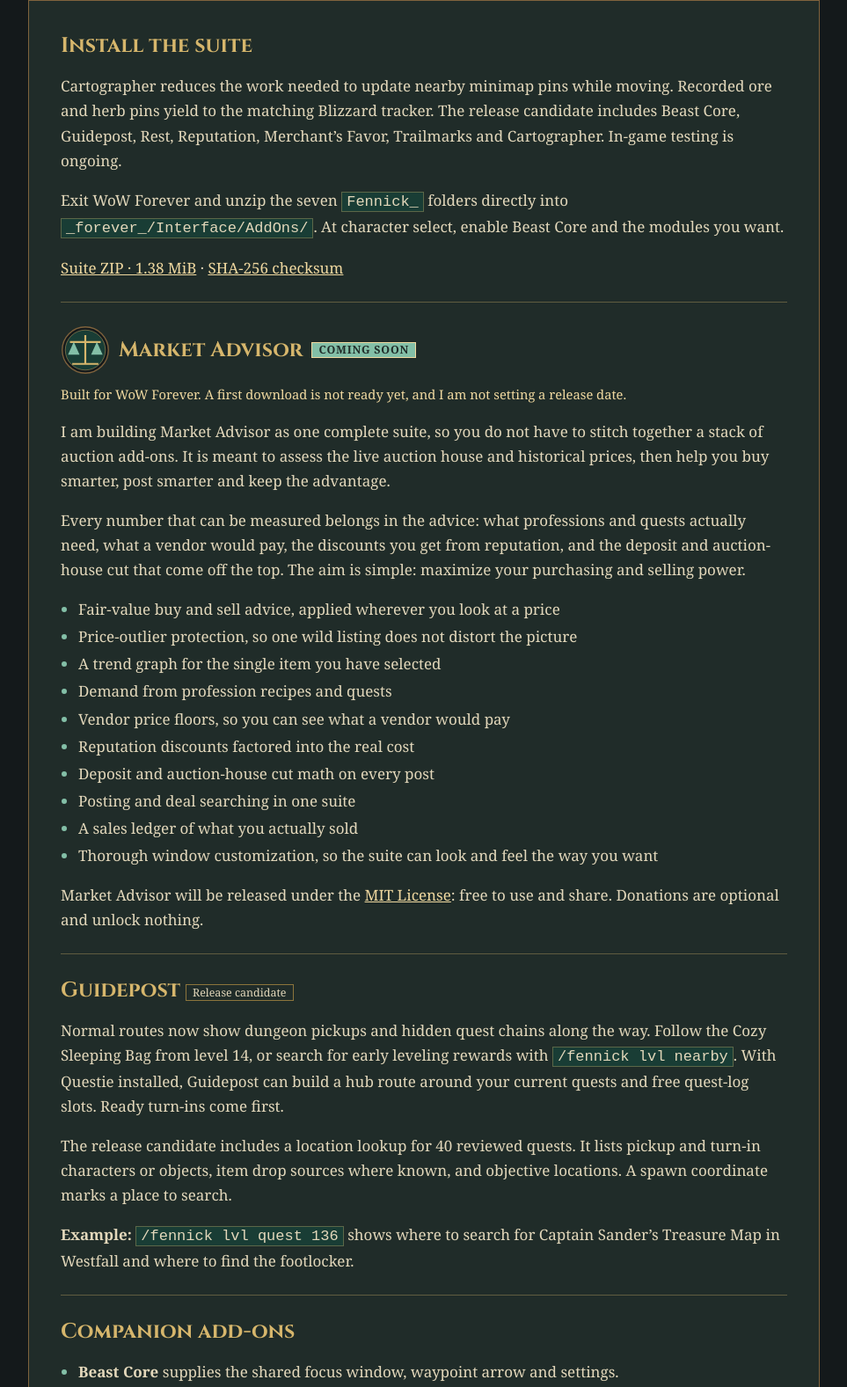
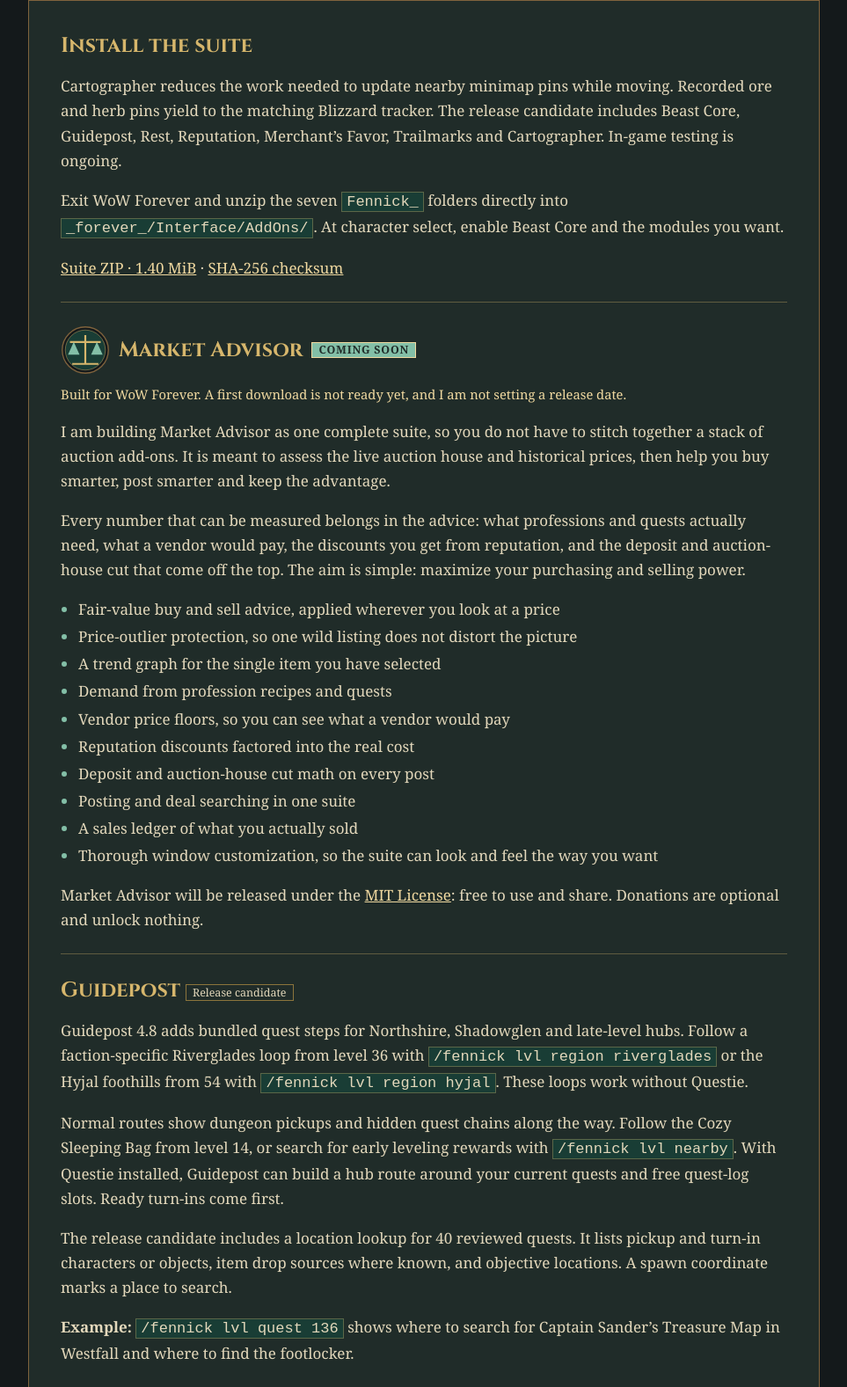
Before and after one commit to Dagodeiwos/fennick-releases, a plain HTML site: page site/index.html in a window 1280 px wide. Shown: the part 977-2554 px from the top of the page at 88% size, without its empty margins (158-1121 px from the left). Drawn offline with Linux system fonts and the light colour scheme.

Commit message:
Publish Guidepost 4.8.0 and seven-module suite RC6

```diff
--- a/site/index.html
+++ b/site/index.html
@@ -36,7 +36,7 @@
   </div>
   <h1 class="sr-only">Fennick's Addons</h1>
   <p class="lede">Explore quest routes, track your progress, and follow the development of Market Advisor for WoW Forever.</p>
-  <p class="cta"><a class="btn btn-big" href="/downloads/Fennick-Suite-2026.11-rc5.zip" download>Download suite · 2026.11 RC5</a> <a class="btn" href="#guidepost">Guidepost and companion add-ons</a> <a class="btn" href="https://ko-fi.com/J5M529GC4X" target="_blank" rel="noopener">Support on Ko-fi<span class="sr-only"> (opens in a new tab)</span></a></p>
+  <p class="cta"><a class="btn btn-big" href="/downloads/Fennick-Suite-2026.11-rc6.zip" download>Download suite · 2026.11 RC6</a> <a class="btn" href="#guidepost">Guidepost and companion add-ons</a> <a class="btn" href="https://ko-fi.com/J5M529GC4X" target="_blank" rel="noopener">Support on Ko-fi<span class="sr-only"> (opens in a new tab)</span></a></p>
   <p class="tag">Market Advisor is coming soon. All Fennick add-ons are free.</p>
 </header>
 <main class="panel">
@@ -44,7 +44,7 @@
     <h2>Install the suite</h2>
     <p>Cartographer reduces the work needed to update nearby minimap pins while moving. Recorded ore and herb pins yield to the matching Blizzard tracker. The release candidate includes Beast Core, Guidepost, Rest, Reputation, Merchant’s Favor, Trailmarks and Cartographer. In-game testing is ongoing.</p>
     <p>Exit WoW Forever and unzip the seven <code>Fennick_</code> folders directly into <code>_forever_/Interface/AddOns/</code>. At character select, enable Beast Core and the modules you want.</p>
-    <p><a class="link" href="/downloads/Fennick-Suite-2026.11-rc5.zip" download>Suite ZIP · 1.38 MiB</a> · <a class="link" href="/downloads/Fennick-Suite-2026.11-rc5.zip.sha256">SHA-256 checksum</a></p>
+    <p><a class="link" href="/downloads/Fennick-Suite-2026.11-rc6.zip" download>Suite ZIP · 1.40 MiB</a> · <a class="link" href="/downloads/Fennick-Suite-2026.11-rc6.zip.sha256">SHA-256 checksum</a></p>
   </section>
   <section id="market-advisor">
     <h2 class="artifact-heading"><svg class="artifact-icon" aria-hidden="true" viewBox="0 0 128 128"><use href="/assets/spirit-icons.svg#market"></use></svg>Market Advisor <span class="badge soon">Coming soon</span></h2>
@@ -68,7 +68,8 @@
 
   <section id="guidepost">
     <h2>Guidepost <span class="badge">Release candidate</span></h2>
-    <p>Normal routes now show dungeon pickups and hidden quest chains along the way. Follow the Cozy Sleeping Bag from level 14, or search for early leveling rewards with <code>/fennick lvl nearby</code>. With Questie installed, Guidepost can build a hub route around your current quests and free quest-log slots. Ready turn-ins come first.</p>
+    <p>Guidepost 4.8 adds bundled quest steps for Northshire, Shadowglen and late-level hubs. Follow a faction-specific Riverglades loop from level 36 with <code>/fennick lvl region riverglades</code> or the Hyjal foothills from 54 with <code>/fennick lvl region hyjal</code>. These loops work without Questie.</p>
+    <p>Normal routes show dungeon pickups and hidden quest chains along the way. Follow the Cozy Sleeping Bag from level 14, or search for early leveling rewards with <code>/fennick lvl nearby</code>. With Questie installed, Guidepost can build a hub route around your current quests and free quest-log slots. Ready turn-ins come first.</p>
     <p>The release candidate includes a location lookup for 40 reviewed quests. It lists pickup and turn-in characters or objects, item drop sources where known, and objective locations. A spawn coordinate marks a place to search.</p>
     <p><strong>Example:</strong> <code>/fennick lvl quest 136</code> shows where to search for Captain Sander’s Treasure Map in Westfall and where to find the footlocker.</p>
   </section>
```
Also changed, not shown: 4 other files.
